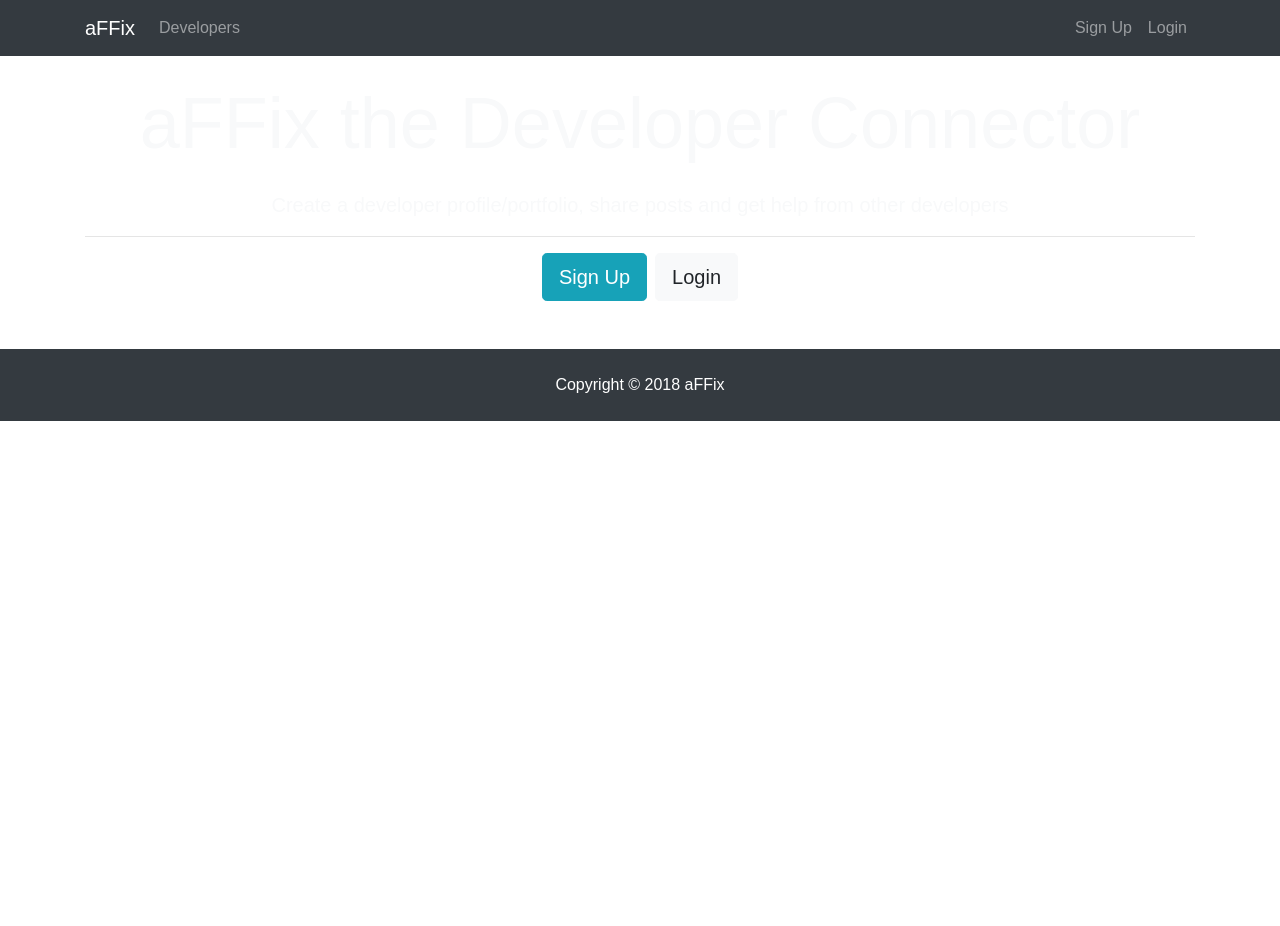
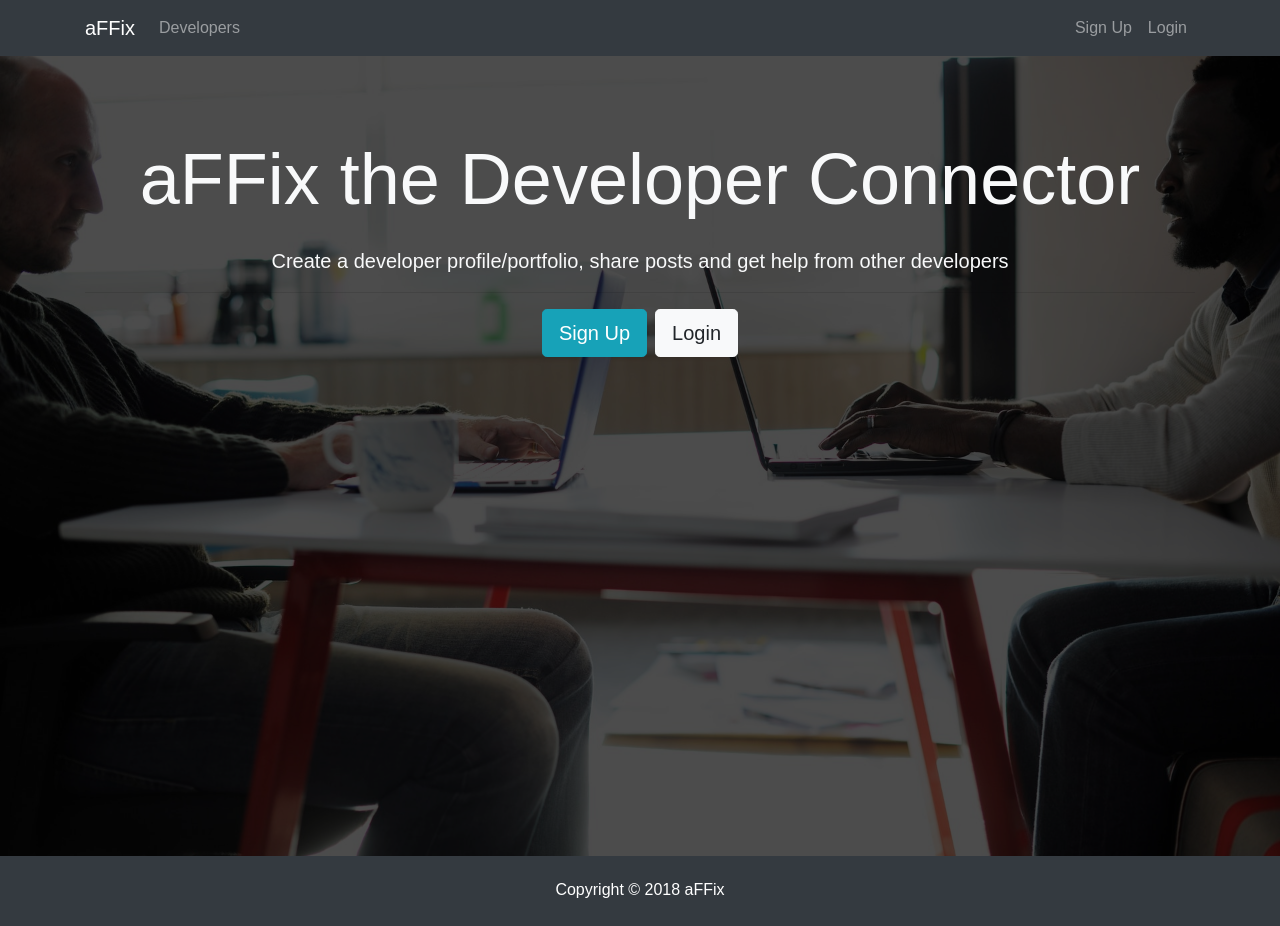
Before and after one commit to Mesgin/Affix-react-redux-node, a React (Create React App) app in the folder client/: page / in a window 1280 px wide. Before the commit the page ends 800 px from the top, so only its background shows below. Built offline with nearby package versions, Linux system fonts and the light colour scheme.

Commit message:
add router - auth components

```diff
--- a/client/package.json
+++ b/client/package.json
@@ -5,6 +5,7 @@
   "dependencies": {
     "react": "^16.3.2",
     "react-dom": "^16.3.2",
+    "react-router-dom": "^4.2.2",
     "react-scripts": "1.1.4"
   },
   "scripts": {
--- a/client/src/App.css
+++ b/client/src/App.css
@@ -1,28 +1,39 @@
-.App {
-  text-align: center;
+img {
+  width: 100%;
 }
 
-.App-logo {
-  animation: App-logo-spin infinite 20s linear;
-  height: 80px;
+.landing {
+  position: relative;
+  background: url('./img/showcase.jpg') no-repeat;
+  background-size: cover;
+  background-position: center;
+  height: 100vh;
+  margin-top: -24px;
+  margin-bottom: -50px;
 }
 
-.App-header {
-  background-color: #222;
-  height: 150px;
-  padding: 20px;
-  color: white;
+.landing-inner {
+  padding-top: 80px;
 }
 
-.App-title {
-  font-size: 1.5em;
+.dark-overlay {
+  background-color: rgba(0, 0, 0, 0.7);
+  position: absolute;
+  top: 0;
+  left: 0;
+  width: 100%;
+  height: 100%;
 }
 
-.App-intro {
-  font-size: large;
+.card-form {
+  opacity: 0.9;
 }
 
-@keyframes App-logo-spin {
-  from { transform: rotate(0deg); }
-  to { transform: rotate(360deg); }
+.latest-profiles-img {
+  width: 40px;
+  height: 40px;
 }
+
+.form-control::placeholder {
+  color: #bbb !important;
+}
--- a/client/src/App.js
+++ b/client/src/App.js
@@ -2,16 +2,25 @@
 import Navbar from './components/layout/Navbar'
 import Footer from './components/layout/Footer'
 import Landing from './components/layout/Landing'
+import { BrowserRouter , Route } from 'react-router-dom'
+import Register from './components/auth/Register'
+import Login from './components/auth/Login'
 import './App.css'
 
 class App extends Component {
   render() {
     return (
+      <BrowserRouter>
       <div className="App">
         <Navbar />
-        <Landing />
+        <Route exact path='/' component={Landing} />
+        <div className="container">
+          <Route exact path='/register' component={Register} />
+          <Route exact path='/login' component={Login} />
+        </div>
         <Footer />
       </div>
+      </BrowserRouter>
     )
   }
 }
--- /dev/null
+++ b/client/src/components/auth/Login.js
@@ -0,0 +1,12 @@
+import React, { Component } from 'react'
+
+class Login extends Component {
+  render() {
+    return (
+      <div>
+        <h1>Login</h1>
+      </div>
+    )
+  }
+}
+export default Login
--- /dev/null
+++ b/client/src/components/auth/Register.js
@@ -0,0 +1,12 @@
+import React, { Component } from 'react'
+
+class Register extends Component {
+  render() {
+    return (
+      <div>
+        <h1>Register</h1>
+      </div>
+    )
+  }
+}
+export default Register
--- a/client/src/components/layout/Landing.js
+++ b/client/src/components/layout/Landing.js
@@ -1,4 +1,5 @@
 import React, { Component } from 'react'
+import { Link } from 'react-router-dom'
 
 class Landing extends Component {
   render() {
@@ -15,12 +16,12 @@
                   from other developers
                 </p>
                 <hr />
-                <a href="register.html" className="btn btn-lg btn-info mr-2">
+                <Link to='/register' className="btn btn-lg btn-info mr-2">
                   Sign Up
-                </a>
-                <a href="login.html" className="btn btn-lg btn-light">
+                </Link>
+                <Link to='/login' className="btn btn-lg btn-light">
                   Login
-                </a>
+                </Link>
               </div>
             </div>
           </div>
--- a/client/src/components/layout/Navbar.js
+++ b/client/src/components/layout/Navbar.js
@@ -1,13 +1,14 @@
 import React, { Component } from 'react'
+import { Link } from 'react-router-dom'
 
 class Navbar extends Component {
   render() {
     return (
       <nav className="navbar navbar-expand-sm navbar-dark bg-dark mb-4">
         <div className="container">
-          <a className="navbar-brand" href="landing.html">
+          <Link className="navbar-brand" to='/'>
             aFFix
-          </a>
+          </Link>
           <button
             className="navbar-toggler"
             type="button"
@@ -20,29 +21,29 @@
           <div className="collapse navbar-collapse" id="mobile-nav">
             <ul className="navbar-nav mr-auto">
               <li className="nav-item">
-                <a className="nav-link" href="profiles.html">
+                <Link className="nav-link" to='/profiles'>
                   {' '}
                   Developers
-                </a>
+                </Link>
               </li>
             </ul>
 
             <ul className="navbar-nav ml-auto">
               <li className="nav-item">
-                <a className="nav-link" href="register.html">
+                <Link className="nav-link" to='/register'>
                   Sign Up
-                </a>
+                </Link>
               </li>
               <li className="nav-item">
-                <a className="nav-link" href="login.html">
+                <Link className="nav-link" to='/login'>
                   Login
-                </a>
+                </Link>
               </li>
             </ul>
           </div>
         </div>
       </nav>
-    );
+    )
   }
 }
 
```
Also changed, not shown: client/src/img/showcase.jpg (added), 1 other file (tests, documents, lock files or other folders).
